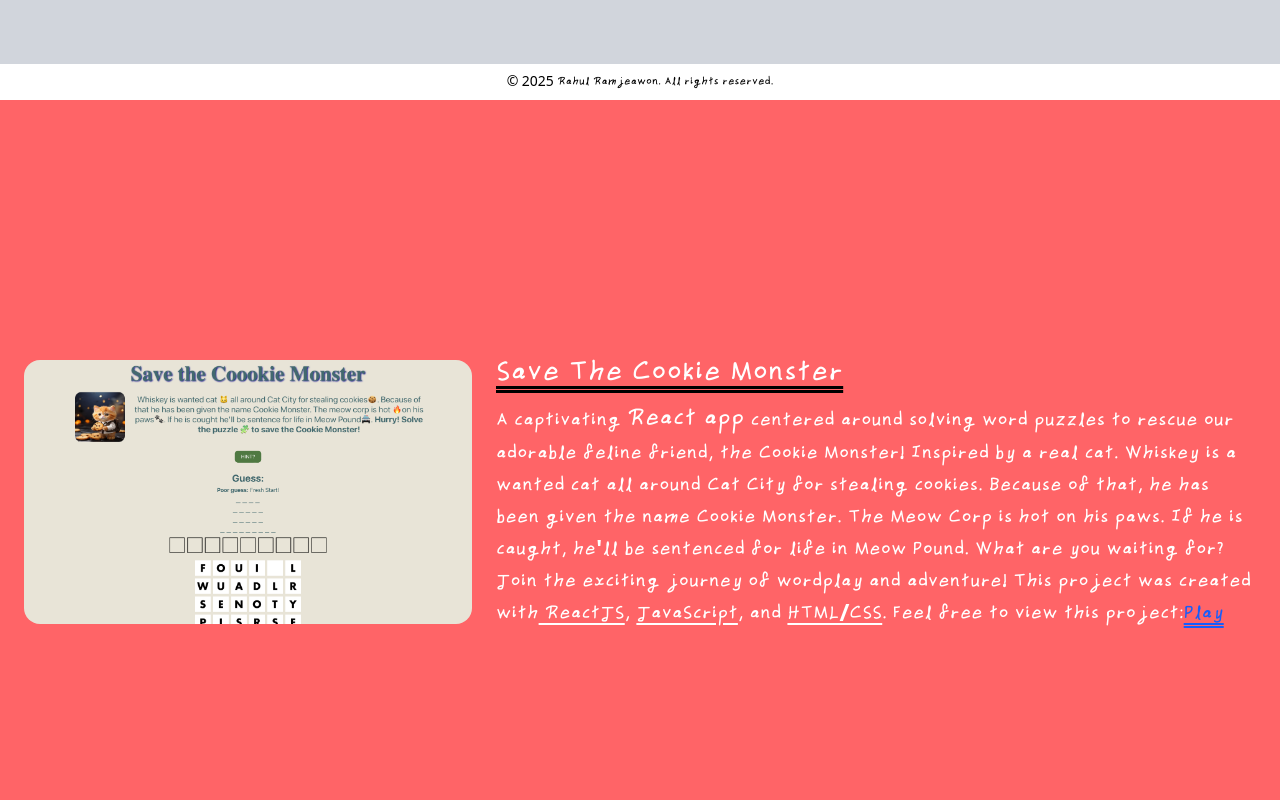
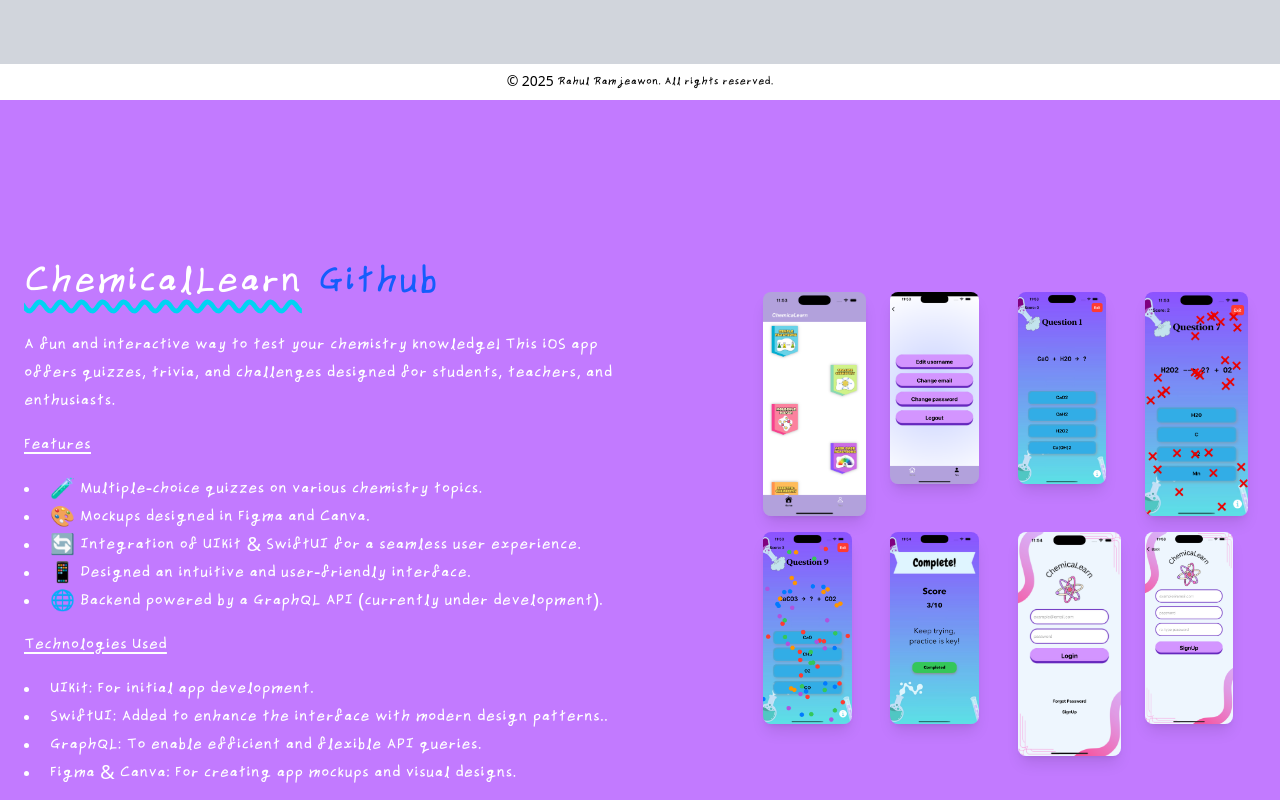
Before and after one commit to rahulrportfolio/rahulrportfolio.github.io, a React (Vite) app in the folder app/: page /#/Project in a window 1280 px wide. Shown: the part 700-1500 px from the top of the page. Built offline with nearby package versions, Linux system fonts and the light colour scheme.

Commit message:
bug fixes and add project phase 2

```diff
--- a/app/src/components/Project.jsx
+++ b/app/src/components/Project.jsx
@@ -1,4 +1,4 @@
-import React from "react";
+import { React, useRef } from "react";
 import data from "../assets/projects/netflixdb/data.png";
 import er from "../assets/projects/netflixdb/ER.png";
 import terminal from "../assets/projects/netflixdb/terminal.png";
@@ -15,10 +15,67 @@
 import chemImg8 from "../assets/projects/chemicalLearn/chemImg8.png";
 
 const Project = () => {
+    const projectRefs = useRef({});
+
+    const handleProjectClick = (title) => {
+        if (projectRefs.current[title]) {
+            projectRefs.current[title].scrollIntoView({ behavior: "smooth", block: "start" });
+        }
+    };
+
     return (
+
         <div className="bg-gray-300 min-h-screen flex flex-col items-center justify-center">
-            <ProjectsCard />
-            <ProjectTemplateOneImg image={cat} title="Save The Cookie Monster">
+            <ProjectsCard onProjectClick={handleProjectClick} />
+
+            <ProjectTemplateNImg images={[
+                chemImg1,
+                chemImg2,
+                chemImg3,
+                chemImg4,
+                chemImg5,
+                chemImg6,
+                chemImg7,
+                chemImg8
+            ]}
+                title="ChemicalLearn"
+                ref={(el) => (projectRefs.current["ChemicalLearn"] = el)}
+                bgColor="bg-purple-400"
+                git=<a href="https://github.com/CodeWithTejpratab/ChemicaLearn"><b className=" text-blue-600 hover:text-amber-400">Github</b></a>
+            >
+                <div className="text-white space-y-4">
+                    <p>
+                        A fun and interactive way to test your chemistry knowledge! This iOS app offers quizzes,
+                        trivia, and challenges designed for students, teachers, and enthusiasts.
+                    </p>
+
+                    <h4 className="font-semibold underline">Features</h4>
+
+                    <ul className="list-disc list-inside">
+                        <li>🧪 Multiple-choice quizzes on various chemistry topics.</li>
+                        <li>🎨 Mockups designed in Figma and Canva.</li>
+                        <li>🔄 Integration of UIKit & SwiftUI for a seamless user experience.</li>
+                        <li>📱 Designed an intuitive and user-friendly interface.</li>
+                        <li>🌐 Backend powered by a GraphQL API (currently under development).</li>
+                    </ul>
+
+                    <h4 className="font-semibold underline">Technologies Used</h4>
+
+                    <ul className="list-disc list-inside">
+                        <li>UIKit: For initial app development.</li>
+                        <li>SwiftUI: Added to enhance the interface with modern design patterns..</li>
+                        <li>GraphQL: To enable efficient and flexible API queries.</li>
+                        <li>Figma & Canva: For creating app mockups and visual designs.</li>
+                    </ul>
+                </div>
+
+            </ProjectTemplateNImg>
+
+            <ProjectTemplateOneImg
+                ref={(el) => (projectRefs.current["Save The Cookie Monster"] = el)} image={cat}
+                title="Save The Cookie Monster"
+                git=<a href="https://github.com/CodeWithTejpratab/games"><b className=" text-blue-600 hover:text-amber-400">Github</b></a>
+            >
                 <p>
                     A captivating <strong className="text-3xl font-extrabold">React app</strong> centered around solving word puzzles to rescue our adorable feline friend,
                     the Cookie Monster! Inspired by a real cat. Whiskey is a wanted cat all around Cat City for stealing cookies.
@@ -39,7 +96,7 @@
 }
 export default Project;
 
-const ProjectsCard = () => {
+const ProjectsCard = ({ onProjectClick }) => {
     const projects = [
         {
             title: "ChemicalLearn",
@@ -69,11 +126,12 @@
                 {projects.map((project, index) => (
                     <div
                         key={index}
+                        onClick={() => onProjectClick(project.title)}
                         className="
                         w-66
                         md:w-80
                         min-h-[350px]
-                        hover:scale-110
+                        hover:scale-106
                         duration-200
                         ease-in-out
                         snap-center
@@ -108,18 +166,19 @@
     );
 }
 
-const ProjectTemplateOneImg = ({ image, title, children, bgColor = "bg-red-400" }) => {
+const ProjectTemplateOneImg = ({ image, title, children, bgColor = "bg-red-400", ref, git }) => {
     return (
         <div className={`w-full min-h-screen flex items-center justify-center ${bgColor}`}>
-            <div className={`${bgColor} max-w-7xl w-full min-h-screen flex flex-col md:flex-row items-center justify-center gap-6 p-6 pb-10`}>
+            <div ref={ref} className={`${bgColor} max-w-7xl w-full min-h-screen flex flex-col md:flex-row items-center justify-center gap-6 p-6 pb-10`}>
                 <img
                     src={image}
                     alt={title}
                     className="object-contain max-w-full h-auto md:max-w-md rounded-2xl"
                 />
                 <div className="flex flex-col text-white font-bold text-center md:text-left w-full">
-                    <h1 className="text-3xl md:text-4xl font-extrabold underline decoration-double decoration-3 decoration-black">
-                        {title}
+                    <h1 className="text-3xl md:text-4xl font-extrabold">
+                        <span className="underline decoration-double decoration-3 decoration-black">{title}</span>
+                        <span className="ml-4">{git}</span>
                     </h1>
                     <div className="mt-2 text-lg md:text-2xl">{children}</div>
                 </div>
@@ -127,3 +186,35 @@
         </div>
     );
 };
+
+
+const ProjectTemplateNImg = ({ images, title, children, bgColor = "bg-red-400", ref, git }) => {
+    return (
+        <div className={`w-full min-h-screen flex items-center justify-center ${bgColor} p-6`}>
+            <div
+                ref={ref}
+                className="max-w-7xl w-full min-h-screen flex flex-col md:flex-row items-center justify-between gap-10"
+            >
+                <div className="w-full md:w-1/2 flex flex-col items-start justify-center gap-6">
+                    <h1 className="text-4xl md:text-5xl font-bold text-white">
+                        <span className="underline decoration-cyan-400 decoration-wavy">{title}</span>
+                        <span className="ml-4">{git}</span>
+                    </h1>
+                    <div className="text-white text-lg md:text-xl space-y-4">{children}</div>
+                </div>
+
+                <div className="w-full md:w-[40%] grid grid-cols-2 sm:grid-cols-3 md:grid-cols-3 lg:grid-cols-4 gap-4">
+                    {images.map((img, index) => (
+                        <img
+                            key={index}
+                            src={img}
+                            alt={`Image ${index + 1}`}
+                            className={`object-cover rounded-lg shadow-lg transition-transform duration-300 hover:scale-105 ${index % 3 === 0 ? "h-40 md:h-56" : "h-32 md:h-48"
+                                }`}
+                        />
+                    ))}
+                </div>
+            </div>
+        </div>
+    );
+};
```
